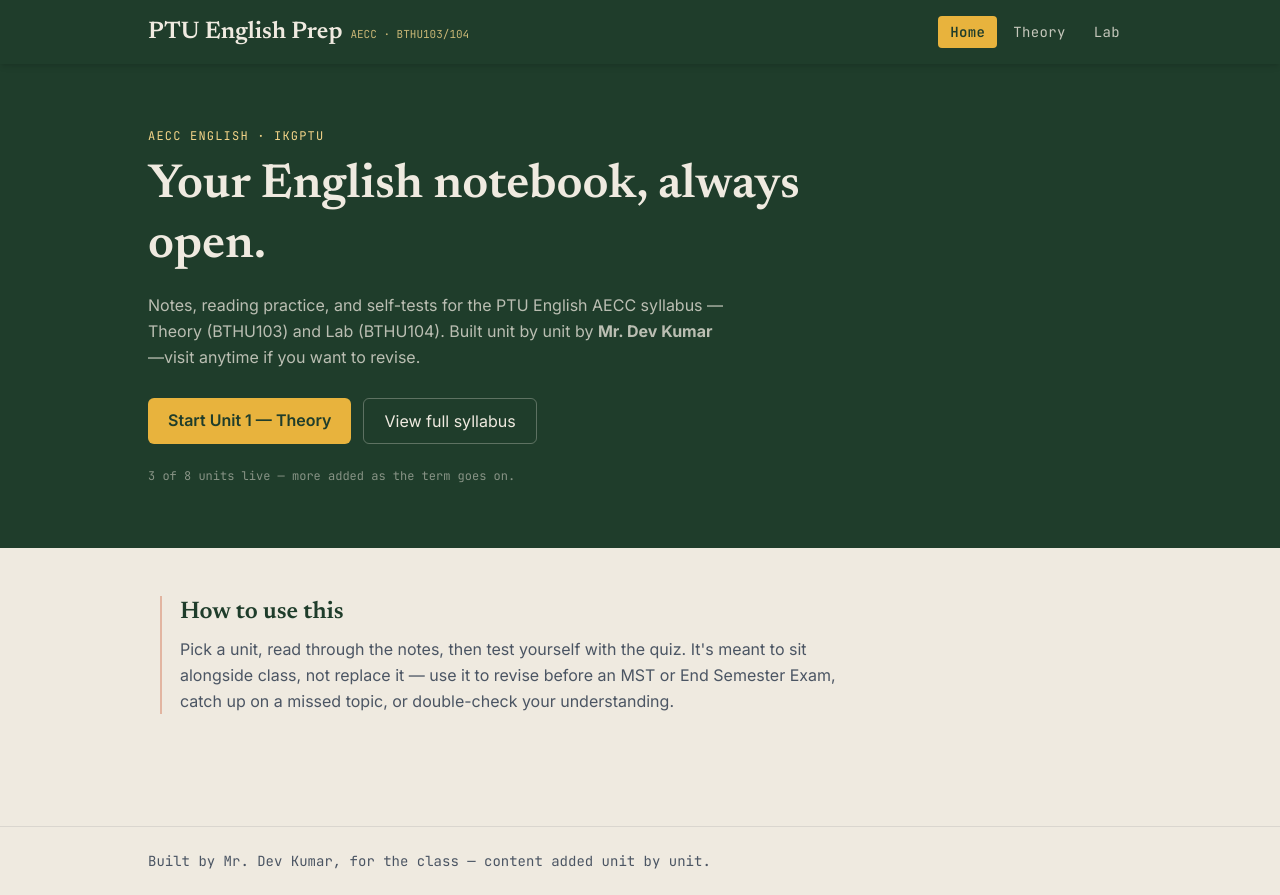
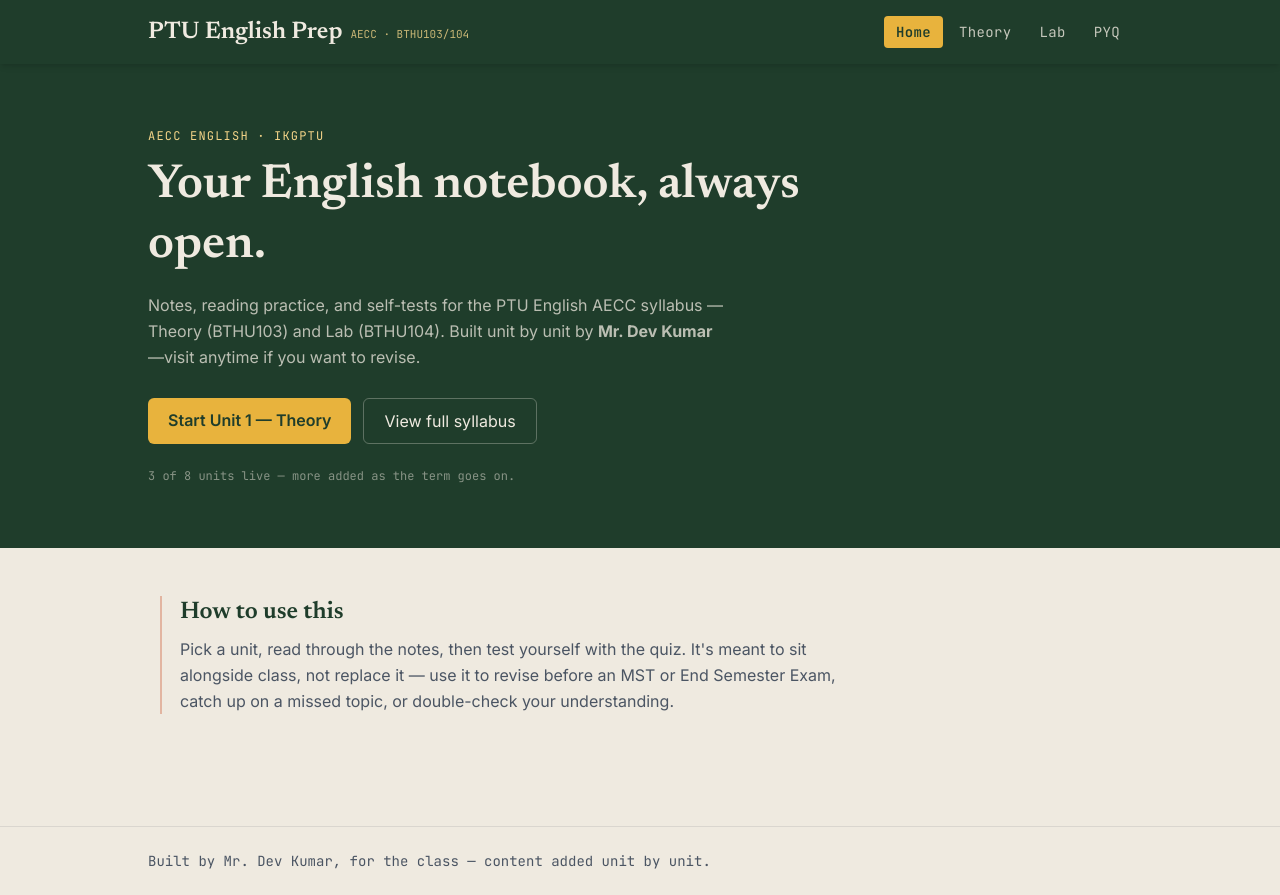
Before and after one commit to dev913913/PTU-English-Prep, a React (Vite) app in the folder ptu-english-prep-src/: page / in a window 1280 px wide. Built offline with nearby package versions, Linux system fonts and the light colour scheme.

Commit message:
Update Layout.jsx

```diff
--- a/ptu-english-prep-src/src/components/Layout.jsx
+++ b/ptu-english-prep-src/src/components/Layout.jsx
@@ -28,9 +28,10 @@ export default function Layout({ children }) {
             <span className="font-mono text-[11px] text-highlight-soft/80 hidden sm:inline">AECC · BTHU103/104</span>
           </Link>
           <nav className="flex items-center gap-1">
-            {navLink('/', 'Home')}
+           {navLink('/', 'Home')}
             {navLink('/theory', 'Theory')}
             {navLink('/lab', 'Lab')}
+            {navLink('/pyq', 'PYQ')}
           </nav>
         </div>
       </header>
```
